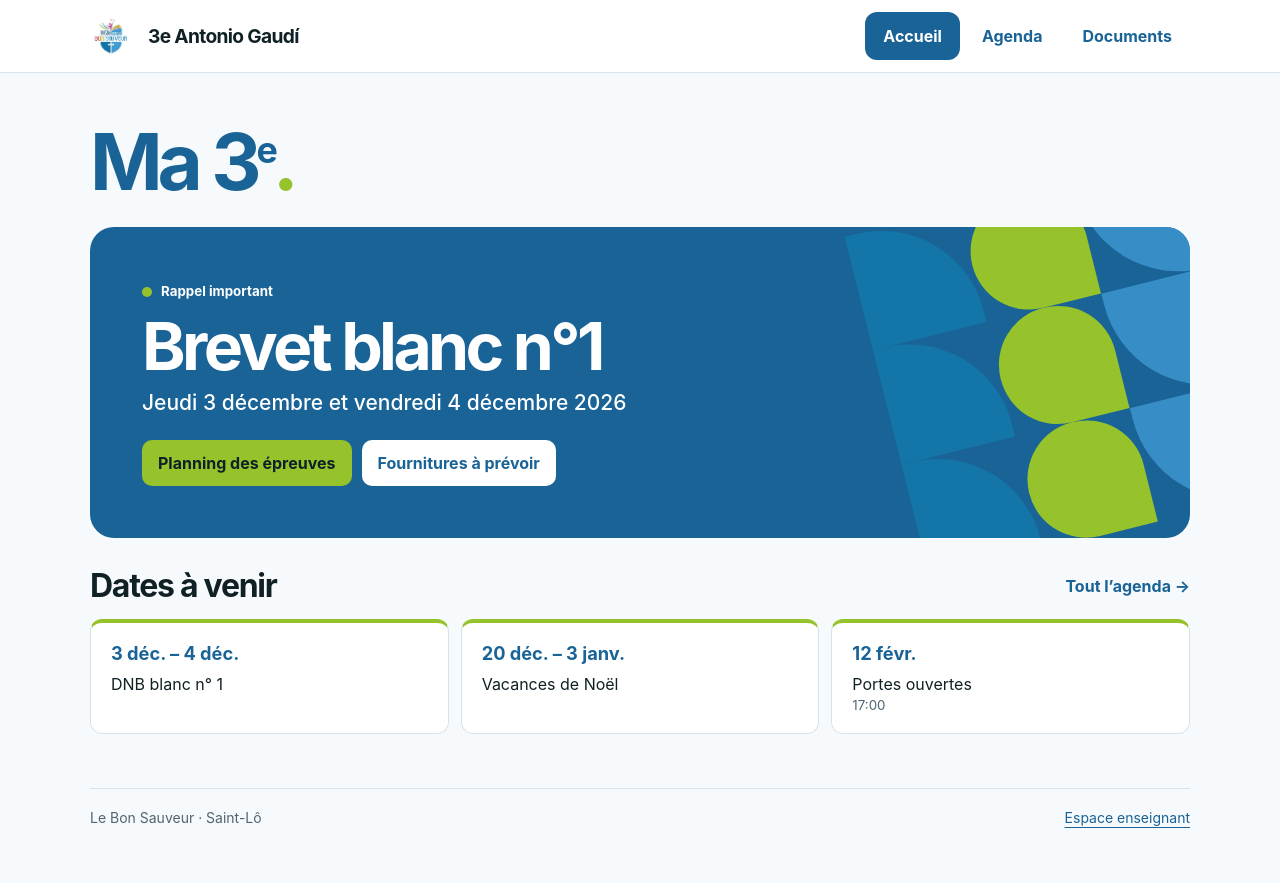
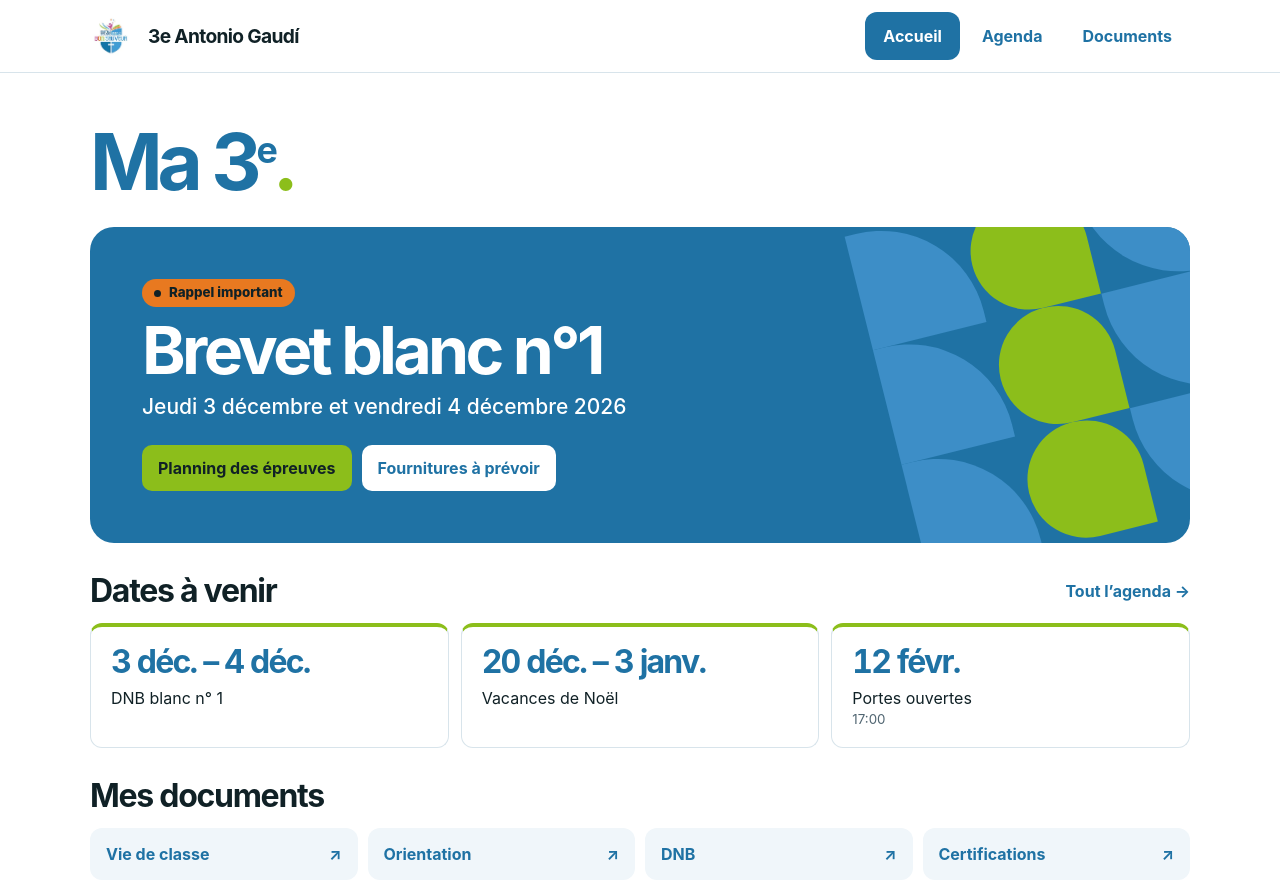
Before and after one commit to Lucasrx08/3eAntonioGaudi, a plain HTML site: page index.html in a window 1280 px wide. Shown: the top 883 px of the page. Before the commit the page ends 846 px from the top, so only its background shows below. Drawn offline with Linux system fonts and the light colour scheme.

Commit message:
Appliquer la palette fournie et donner accès aux dossiers depuis l’accueil

```diff
--- a/classe.css
+++ b/classe.css
@@ -1,12 +1,13 @@
 :root {
-  --vert: #96c22b;
-  --bleu: #196396;
-  --azur: #1375a8;
+  --vert: #8cbe1b;
+  --bleu: #1f72a4;
+  --azur: #3d8ec7;
+  --orange: #e87920;
   --encre: #102126;
   --gris: #506571;
   --ligne: #d8e4eb;
   color: var(--encre);
-  background: #f7fafc;
+  background: #ffffff;
   font: 16px/1.5 Inter, -apple-system, BlinkMacSystemFont, "Segoe UI", sans-serif;
 }
 * { box-sizing: border-box }
@@ -28,13 +29,13 @@ h1 sup { font-size: .46em; vertical-align: super }
 h2 { font-size: clamp(23px,3vw,32px); line-height: 1.14; letter-spacing: -.04em }
 #rappel { position: relative; isolation: isolate; overflow: hidden; padding: clamp(25px,4.5vw,52px); border-radius: 24px; background: var(--bleu); color: white }
 #rappel h2 { max-width: 74%; margin: 10px 0 8px; font-size: clamp(34px,5.4vw,66px); line-height: 1; letter-spacing: -.055em }
-#rappel small { display: inline-flex; align-items: center; gap: 9px; font-weight: 700 }
-#rappel small::before { content: ""; width: 10px; height: 10px; border-radius: 50%; background: var(--vert) }
+#rappel small { display: inline-flex; align-items: center; gap: 8px; padding: 4px 12px; border-radius: 99px; background: var(--orange); color: #102126; font-weight: 800 }
+#rappel small::before { content: ""; width: 7px; height: 7px; border-radius: 50%; background: currentColor }
 #r-date { font-weight: 550; font-size: clamp(16px,2vw,21px) }
 .mosaique { position: absolute; z-index: -1; display: grid; grid-template-columns: repeat(3,1fr); width: 32%; aspect-ratio: 1; right: -4%; top: -12%; transform: rotate(-14deg); pointer-events: none }
 .mosaique i { background: var(--azur); border-radius: 0 90% 0 0 }
 .mosaique i:nth-child(3n+2) { background: var(--vert); border-radius: 50% 50% 0 50% }
-.mosaique i:nth-child(3n) { background: #378ec6; transform: rotate(180deg) }
+.mosaique i:nth-child(3n) { background: var(--azur); transform: rotate(180deg) }
 #r-links { display: flex; flex-wrap: wrap; gap: 10px; margin-top: 22px }
 #r-links a, button { display: inline-flex; align-items: center; justify-content: center; background: white; color: var(--bleu); border: 0; border-radius: 10px; padding: 11px 16px; text-decoration: none; font: inherit; font-weight: 750; cursor: pointer }
 #r-links a:first-child { background: var(--vert); color: var(--encre) }
@@ -46,7 +47,7 @@ h2 { font-size: clamp(23px,3vw,32px); line-height: 1.14; letter-spacing: -.04em
 .row span { flex: 1; min-width: 0; overflow-wrap: anywhere }
 .row small { display: block; color: var(--gris) }
 #dates .row { border: 1px solid var(--ligne); border-top: 4px solid var(--vert); border-radius: 12px; background: white; padding: 17px 20px; align-items: flex-start; flex-direction: column; gap: 5px }
-#dates time { font-size: 1.14rem }
+#dates time { font-size: clamp(1.4rem,2.5vw,2rem); line-height:1.15; letter-spacing:-.055em; font-variant-numeric:tabular-nums }
 #folders { display: grid; grid-template-columns: repeat(4,1fr); gap: 10px }
 #folders a, #files a, details, form { background: white; border: 1px solid var(--ligne); border-radius: 14px }
 #folders a { padding: 14px; text-decoration: none; font-weight: 750; text-align: center }
@@ -68,6 +69,10 @@ footer { padding-block: 18px; border-top: 1px solid var(--ligne); font-size: 14p
 :focus-visible { outline: 3px solid var(--azur); outline-offset: 3px }
 @media(hover:hover) { nav a:hover, #folders a:hover, #files a:hover, #r-links a:hover { box-shadow: inset 0 -3px var(--vert) } }
 @media(prefers-reduced-motion:no-preference) { main>section:not([hidden]) { animation: enter .22s ease-out } @keyframes enter { from { opacity:.6; transform:translateY(5px) } } }
+.folder-shortcuts { display:grid; grid-template-columns:repeat(4,minmax(0,1fr)); gap:10px }
+.folder-shortcuts a { display:flex; align-items:center; justify-content:space-between; padding:14px 16px; border-radius:12px; background:#f0f6fa; color:var(--bleu); font-weight:750; text-decoration:none }
+.folder-shortcuts a::after { content:"↗"; color:var(--bleu) }
+.folder-shortcuts a:hover { background:#e3eff7 }
 @media(max-width:650px) {
   .bar,main,footer { width: calc(100% - 30px) }
   .bar { flex-direction: column; align-items: stretch; gap: 5px; padding: 7px 0 }
@@ -75,6 +80,7 @@ footer { padding-block: 18px; border-top: 1px solid var(--ligne); font-size: 14p
   .brand img { width:30px; height:30px }
   nav a { flex:1; text-align:center; padding:9px 2px }
   #rappel h2 { max-width:100% }
+  .folder-shortcuts { grid-template-columns:repeat(2,minmax(0,1fr)) }
   .mosaique { width:90px; top:-18px; right:-20px; opacity:.7 }
   #r-links { gap:7px }
   #r-links a { font-size:.94rem }
--- a/index.html
+++ b/index.html
@@ -1,7 +1,7 @@
-<!doctype html><html lang="fr"><head><meta charset="utf-8"><meta name="viewport" content="width=device-width, initial-scale=1"><meta name="theme-color" content="#196396"><meta name="robots" content="noindex,nofollow"><meta name="referrer" content="no-referrer"><title>3e Antonio Gaudí · Bon Sauveur</title><link rel="icon" href="favicon.ico"><link rel="manifest" href="manifest.webmanifest"><link rel="stylesheet" href="classe.css?v=gaudi-2"></head>
+<!doctype html><html lang="fr"><head><meta charset="utf-8"><meta name="viewport" content="width=device-width, initial-scale=1"><meta name="theme-color" content="#1f72a4"><meta name="robots" content="noindex,nofollow"><meta name="referrer" content="no-referrer"><title>3e Antonio Gaudí · Bon Sauveur</title><link rel="icon" href="favicon.ico"><link rel="manifest" href="manifest.webmanifest"><link rel="stylesheet" href="classe.css?v=palette-3"></head>
 <body><header><div class="bar"><a class="brand" href="#accueil"><img src="logo-bon-sauveur.webp" width="42" height="42" alt="Bon Sauveur"><strong>3e Antonio Gaudí</strong></a><nav aria-label="Navigation principale"><a href="#accueil">Accueil</a><a href="#agenda">Agenda</a><a href="#documents">Documents</a></nav></div></header>
 <main>
-<section id="accueil"><h1>Ma 3<sup>e</sup><span>.</span></h1><article id="rappel" hidden><div class="mosaique" aria-hidden="true"><i></i><i></i><i></i><i></i><i></i><i></i><i></i><i></i><i></i></div><small>Rappel important</small><h2 id="r-title"></h2><p id="r-date"></p><div id="r-links"></div></article><div class="section-title"><h2>Dates à venir</h2><a href="#agenda">Tout l’agenda →</a></div><div id="dates"></div></section>
+<section id="accueil"><h1>Ma 3<sup>e</sup><span>.</span></h1><article id="rappel" hidden><div class="mosaique" aria-hidden="true"><i></i><i></i><i></i><i></i><i></i><i></i><i></i><i></i><i></i></div><small>Rappel important</small><h2 id="r-title"></h2><p id="r-date"></p><div id="r-links"></div></article><div class="section-title"><h2>Dates à venir</h2><a href="#agenda">Tout l’agenda →</a></div><div id="dates"></div><div class="section-title"><h2>Mes documents</h2></div><div class="folder-shortcuts"><a href="#documents/classe">Vie de classe</a><a href="#documents/orientation">Orientation</a><a href="#documents/dnb">DNB</a><a href="#documents/certifications">Certifications</a></div></section>
 <section id="agenda" hidden><h1>Agenda<span>.</span></h1><div id="calendar"></div></section>
 <section id="documents" hidden><h1>Documents<span>.</span></h1><div id="folders" aria-label="Rubriques"></div><h2 id="folder-title"></h2><div id="files"></div><p id="load-state" role="status"></p><div id="guide"></div></section>
 <section id="enseignant" hidden><h1>Espace enseignant<span>.</span></h1>
```
Also changed, not shown: manifest.webmanifest.
